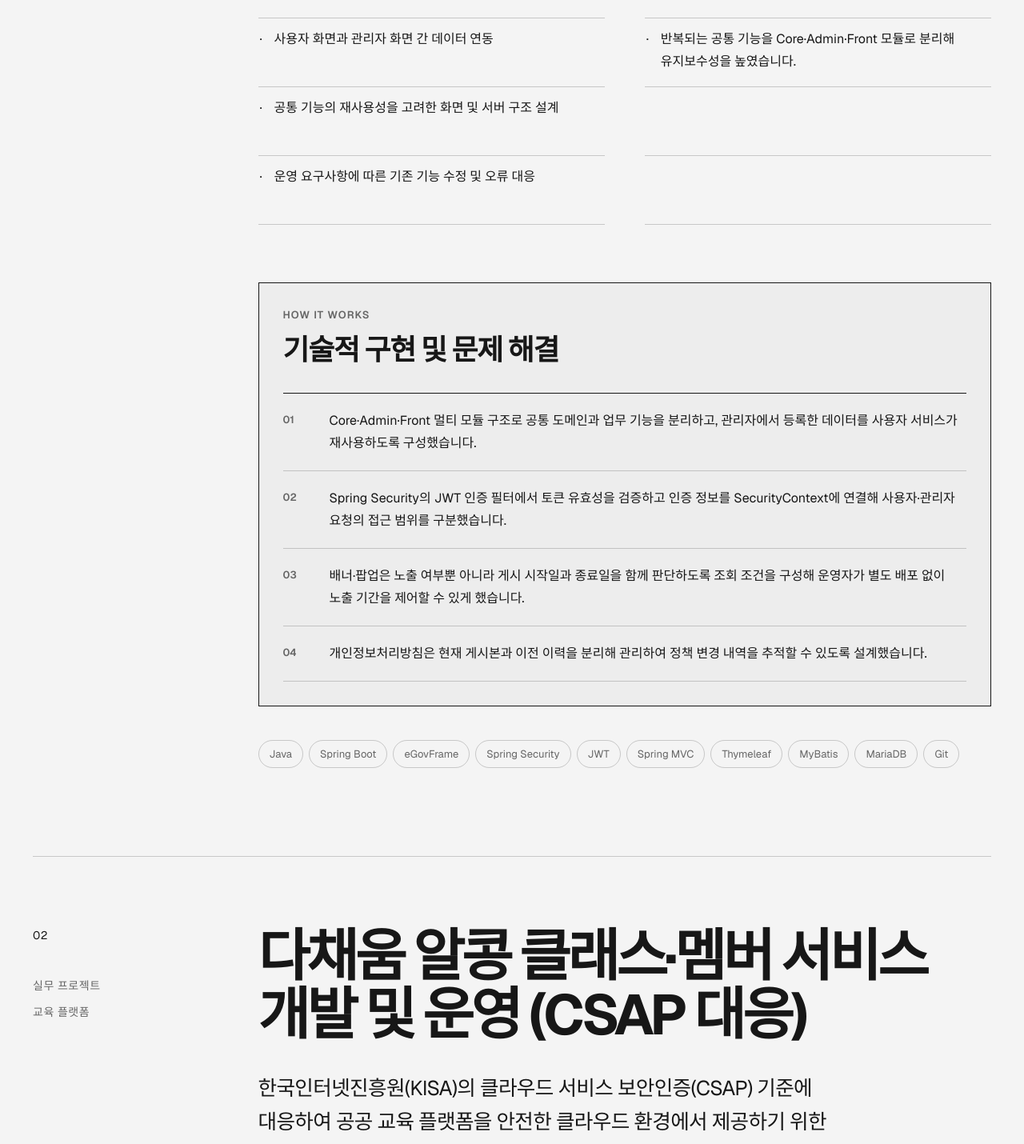
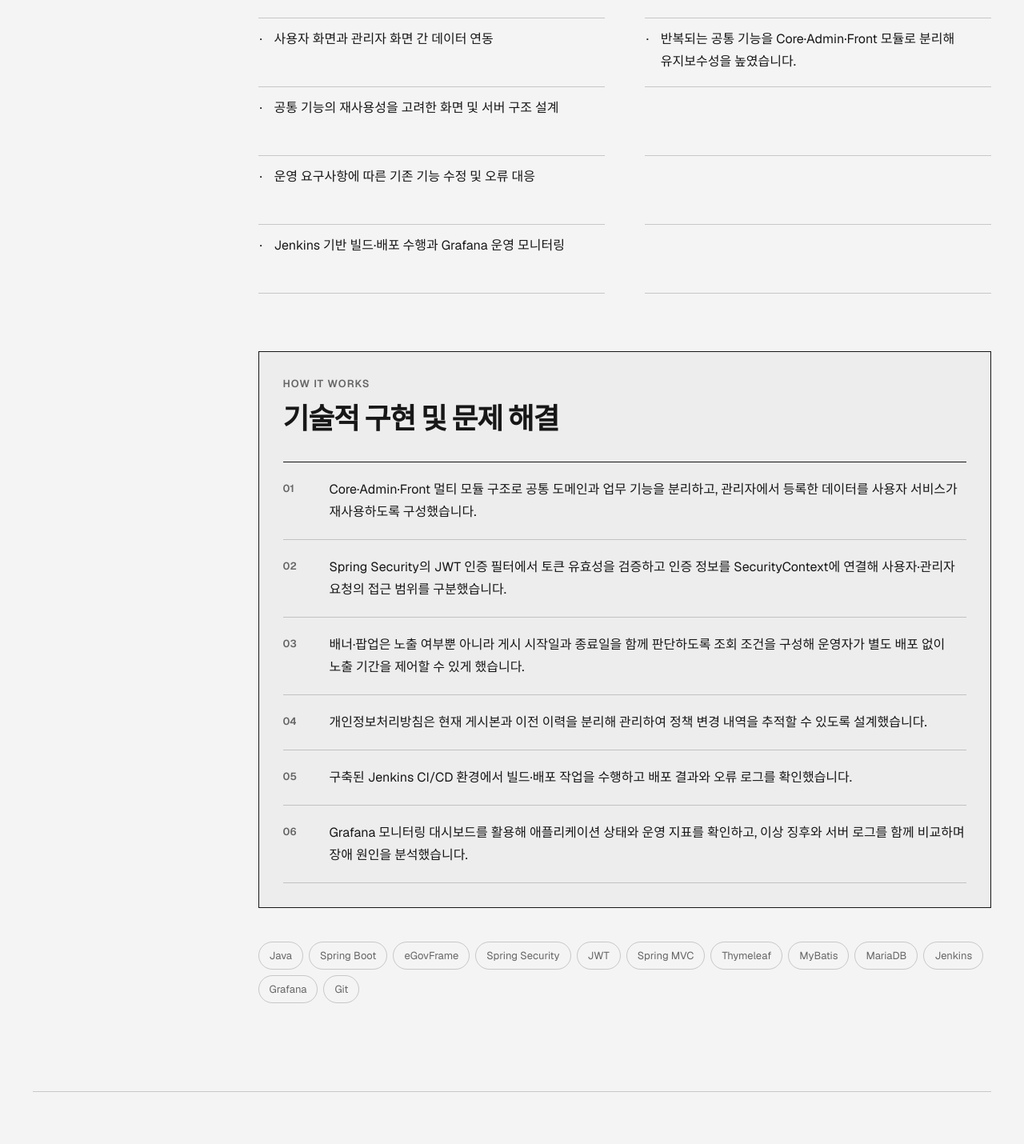
Before and after one commit to kdg3795/career-archive, a Next.js app: page /career in a window 1280 px wide. Shown: the part 1254-2684 px from the top of the page at 80% size. Built offline with nearby package versions, Linux system fonts and the light colour scheme.

Commit message:
Add Jenkins and Grafana experience

```diff
--- a/app/career/page.tsx
+++ b/app/career/page.tsx
@@ -18,6 +18,7 @@ const projects = [
       "사용자 화면과 관리자 화면 간 데이터 연동",
       "공통 기능의 재사용성을 고려한 화면 및 서버 구조 설계",
       "운영 요구사항에 따른 기존 기능 수정 및 오류 대응",
+      "Jenkins 기반 빌드·배포 수행과 Grafana 운영 모니터링",
     ],
     outcomes: [
       "관리자가 배너와 팝업의 게시 기간 및 노출 여부를 직접 관리할 수 있도록 구현했습니다.",
@@ -30,8 +31,10 @@ const projects = [
       "Spring Security의 JWT 인증 필터에서 토큰 유효성을 검증하고 인증 정보를 SecurityContext에 연결해 사용자·관리자 요청의 접근 범위를 구분했습니다.",
       "배너·팝업은 노출 여부뿐 아니라 게시 시작일과 종료일을 함께 판단하도록 조회 조건을 구성해 운영자가 별도 배포 없이 노출 기간을 제어할 수 있게 했습니다.",
       "개인정보처리방침은 현재 게시본과 이전 이력을 분리해 관리하여 정책 변경 내역을 추적할 수 있도록 설계했습니다.",
+      "구축된 Jenkins CI/CD 환경에서 빌드·배포 작업을 수행하고 배포 결과와 오류 로그를 확인했습니다.",
+      "Grafana 모니터링 대시보드를 활용해 애플리케이션 상태와 운영 지표를 확인하고, 이상 징후와 서버 로그를 함께 비교하며 장애 원인을 분석했습니다.",
     ],
-    stack: ["Java", "Spring Boot", "eGovFrame", "Spring Security", "JWT", "Spring MVC", "Thymeleaf", "MyBatis", "MariaDB", "Git"],
+    stack: ["Java", "Spring Boot", "eGovFrame", "Spring Security", "JWT", "Spring MVC", "Thymeleaf", "MyBatis", "MariaDB", "Jenkins", "Grafana", "Git"],
   },
   {
     category: "실무 프로젝트",
```
